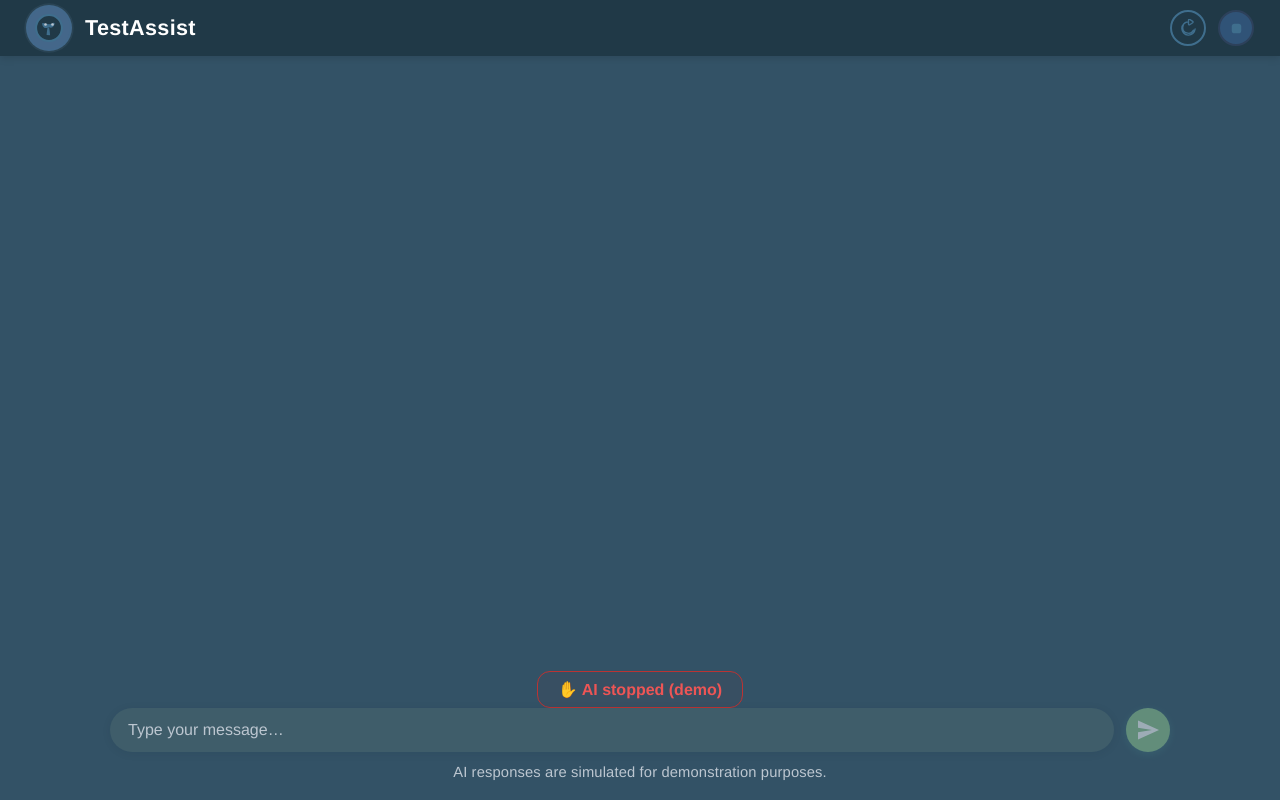
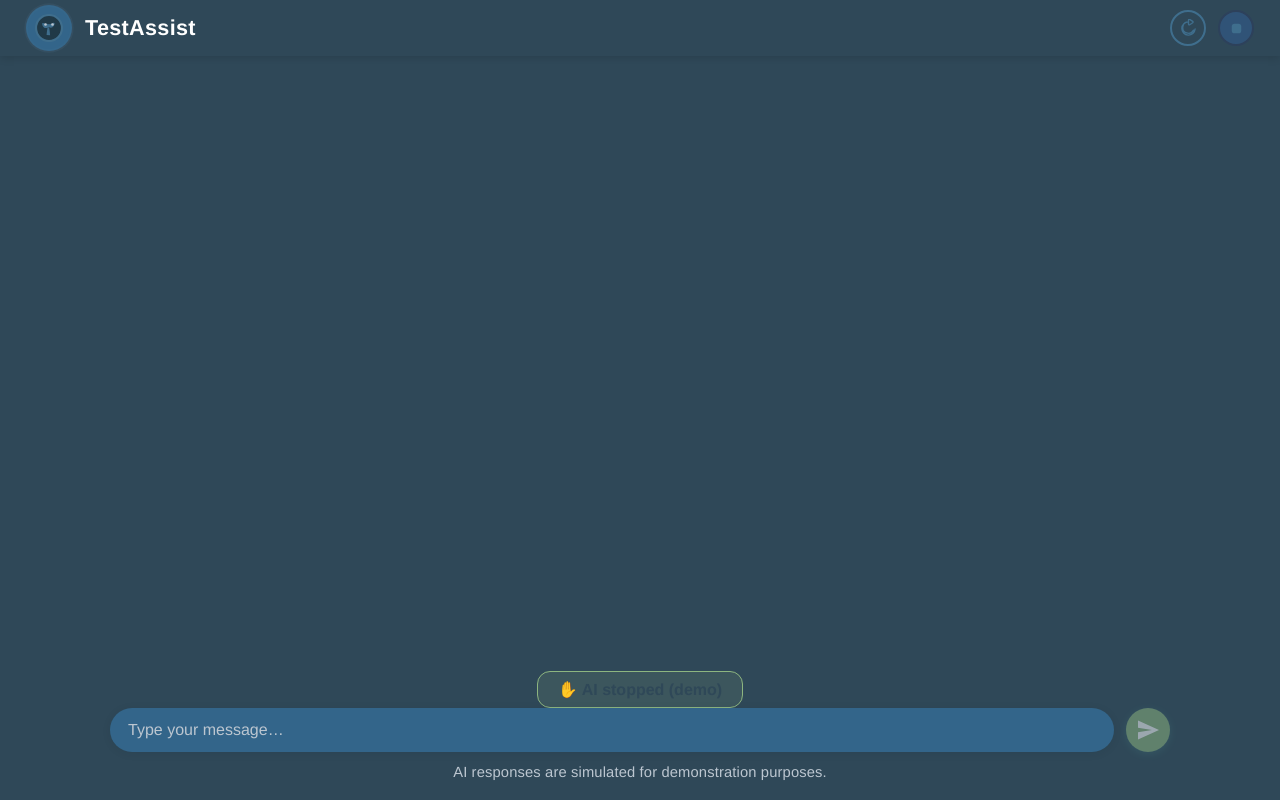
Before and after one commit to abijith-2002/testassist-ai-43565-43574, a React (Create React App) app in the folder reactjs_frontend/: page / in a window 1280 px wide. Both pictures are taken after a click on the button 1236 px from the left and 28 px from the top of the page. Built offline with nearby package versions, Linux system fonts and the light colour scheme; the HTML template or start-up script is replaced by a standard one.

Commit message:
CheckPoint - cge5719af8

```diff
--- a/reactjs_frontend/src/App.css
+++ b/reactjs_frontend/src/App.css
@@ -2,4 +2,6 @@ body, #root {
   margin: 0;
   padding: 0;
   font-family: "Helvetica Neue", Arial, sans-serif;
+  background: #2F4858;
+  color: #2F4858;
 }
--- a/reactjs_frontend/src/App.js
+++ b/reactjs_frontend/src/App.js
@@ -137,7 +137,7 @@ function App() {
               {/* Optionally show time and sender */}
               <span style={{
                 fontSize:"0.92rem",
-                color: "var(--muted-text)", marginLeft: msg.role==="user"?"14px":"7px",
+                color: "#2F4858", marginLeft: msg.role==="user"?"14px":"7px",
                 marginTop: "1.1em", fontWeight:400,
                 alignSelf:"flex-end"
               }}>
@@ -152,9 +152,15 @@ function App() {
       {/* Error state */}
       {error && (
         <div style={{
-          background:"#7e2e2e12", color:"#e55", border:"1.2px solid #bb3333",
-          margin:"9px auto 0 auto", padding:"8px 20px", borderRadius:"13px", maxWidth:"420px",
-          fontWeight:600, textAlign:"center"
+          background:"#8DB58022",
+          color:"#2F4858",
+          border:"1.2px solid #8DB580",
+          margin:"9px auto 0 auto",
+          padding:"8px 20px",
+          borderRadius:"13px",
+          maxWidth:"420px",
+          fontWeight:600,
+          textAlign:"center"
         }}>{error}</div>
       )}
 
--- a/reactjs_frontend/src/ChatPage.css
+++ b/reactjs_frontend/src/ChatPage.css
@@ -1,15 +1,15 @@
 :root {
-  --primary-bg: #335266;
-  --surface-bg: #203947;
-  --assistant-bubble: #BAE7AE;
-  --input-bg: #3F5D6A;
-  --send-btn-bg: #8DC48E;
+  --primary-bg: #2F4858;
+  --surface-bg: #2F4858;
+  --assistant-bubble: #8DB580;
+  --input-bg: #33658A;
+  --send-btn-bg: #8DB580;
   --white: #FFFFFF;
   --muted-text: #BCC6D0;
   --icon-blue: #3F6E8D;
-  --header-avatar-bg: #44678a;
-  --user-bubble: #ffffff;
-  --bubble-text: #283340;
+  --header-avatar-bg: #33658A;
+  --user-bubble: #33658A;
+  --bubble-text: #2F4858;
 }
 html, body, #root {
   height: 100%;
--- a/reactjs_frontend/src/index.css
+++ b/reactjs_frontend/src/index.css
@@ -5,9 +5,23 @@ body {
     sans-serif;
   -webkit-font-smoothing: antialiased;
   -moz-osx-font-smoothing: grayscale;
+  background: #2F4858;
+  color: #2F4858;
 }
 
 code {
   font-family: source-code-pro, Menlo, Monaco, Consolas, 'Courier New',
     monospace;
 }
+
+/* Ensure input and placeholder colors match the palette */
+input,
+.chat-input-main {
+  color: #2F4858;
+  background: #33658A;
+}
+
+::-webkit-input-placeholder { color: #2F4858; }
+::-moz-placeholder { color: #2F4858; }
+:-ms-input-placeholder { color: #2F4858; }
+::placeholder { color: #2F4858; }
```
